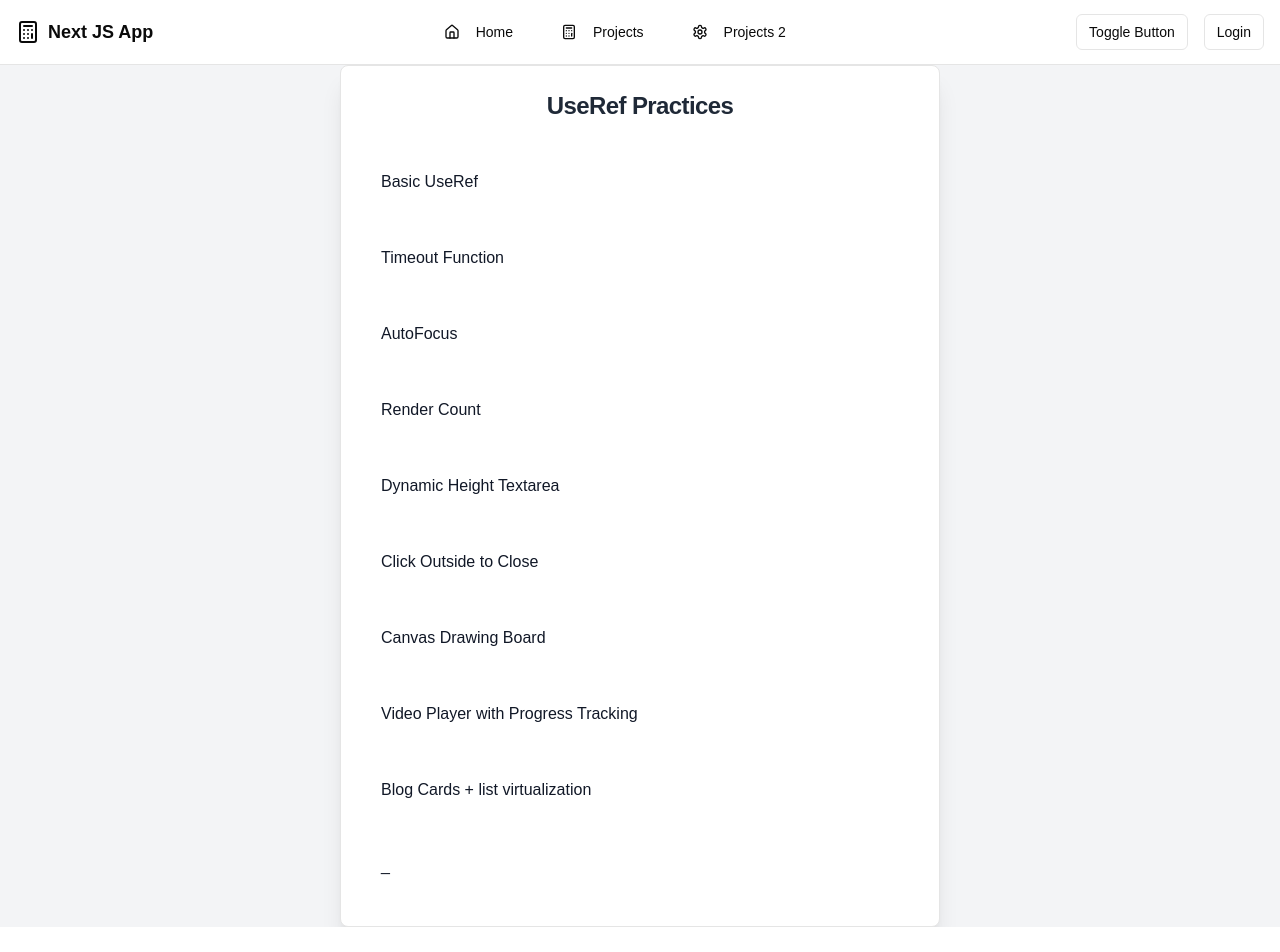
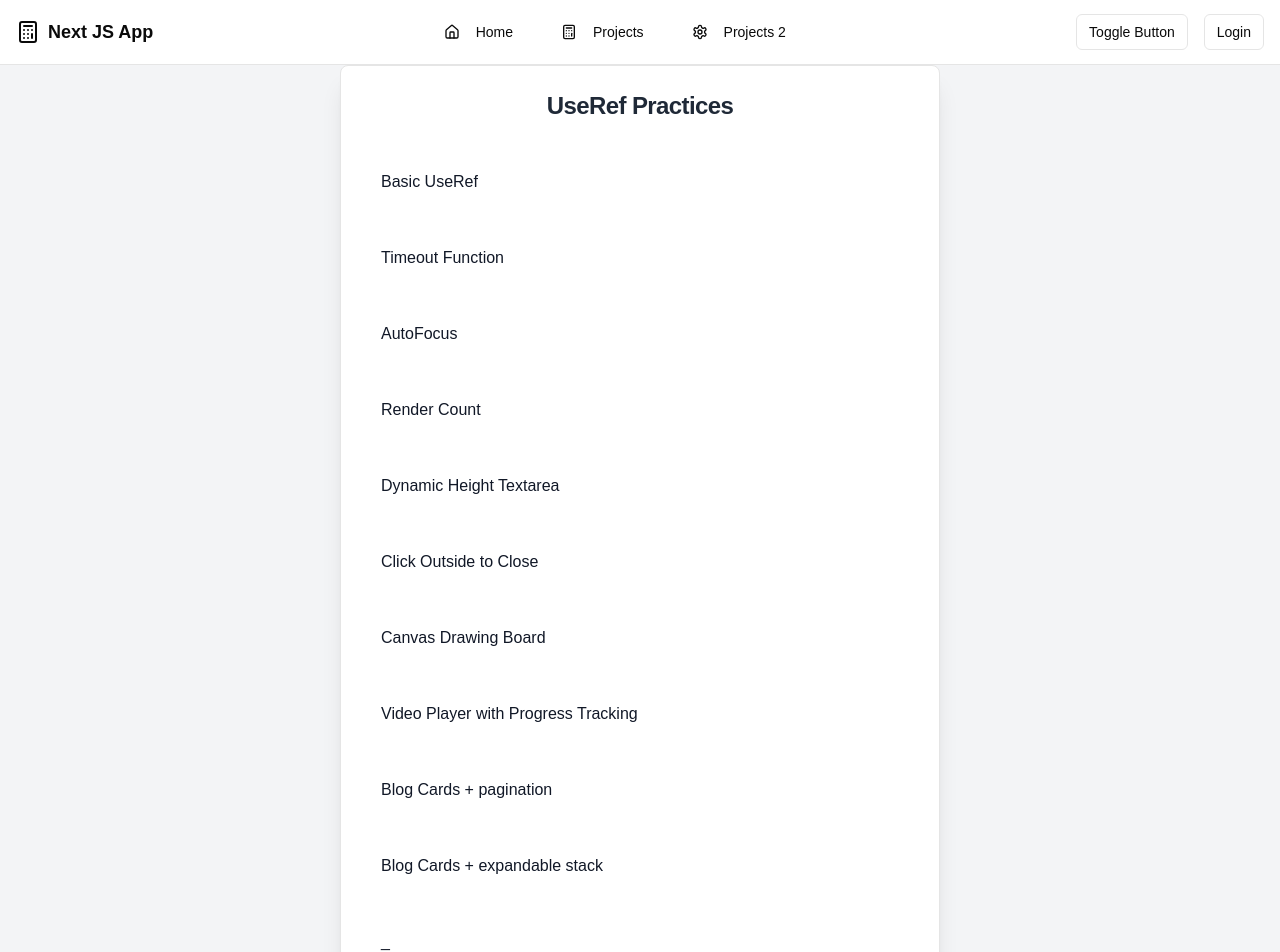
Before and after one commit to 1hirak/ProjectDisplay, a Next.js app: page /useref in a window 1280 px wide. Shown: the top 952 px of the page. Before the commit the page ends 927 px from the top, so only its background shows below. Built offline with nearby package versions, Linux system fonts and the light colour scheme.

Commit message:
pagination using the load more button

```diff
--- /dev/null
+++ b/src/app/useref/p9/cardList2/page.jsx
@@ -0,0 +1,47 @@
+"use client";
+import React from "react";
+import ImprovedBlogCard from "../design3/ImprovedBlogCard";
+import { data } from "@/data/blogpost";
+import { useState, useEffect, useReducer, useRef } from "react";
+
+const initialState = data.slice(0, 8);
+
+const cardList = () => {
+  const reducer = (state, action) => {
+    switch (action.type) {
+      case "MORE": {
+        let x = state.length;
+        let slicedArr = data.slice(x,x+8)
+        console.log(slicedArr)
+        return [...state, ...slicedArr]
+      }
+      default:
+        return state;
+    }
+  };
+  const [state, dispatch] = useReducer(reducer, initialState);
+
+  return (
+    <div className="flex flex-wrap gap-4 justify-center">
+      {/* <img src="/media/images/10.jpg" alt=""className="w-20 h-20" /> //to test the location*/}
+      {state.map((x) => (
+        <div
+          key={x.id}
+          className="w-full sm:w-[calc(50%-1rem)] md:w-[calc(33.333%-1rem)] lg:w-[calc(25%-1rem)]"
+        >
+          <ImprovedBlogCard post={x} />
+        </div>
+      ))}
+      <div className="mt-6 mb-6">
+        <button
+          onClick={() => dispatch({ type: "MORE" })}
+          className="border-solid border-2 p-4 rounded-xl text-gray-700"
+        >
+          Load More
+        </button>
+      </div>
+    </div>
+  );
+};
+
+export default cardList;
--- a/src/app/useref/page.jsx
+++ b/src/app/useref/page.jsx
@@ -15,8 +15,9 @@ const resources = [
   { id: 6, title: "Click Outside to Close", path: "/useref/p6" },
   { id: 7, title: "Canvas Drawing Board", path: "/useref/p7" },
   { id: 8, title: "Video Player with Progress Tracking", path: "/useref/p8" },
-  { id: 9, title: "Blog Cards + list virtualization", path: "/useref/p9/cardList" },
-  { id: 10, title: "_", path: "/useref/p10" },
+  { id: 9, title: "Blog Cards + pagination ", path: "/useref/p9/cardList" },
+  { id: 10, title: "Blog Cards + expandable stack ", path: "/useref/p9/cardList2" },
+  { id: 11, title: "_", path: "/useref/p10" },
 ];
 
 export default function TableList() {
```
